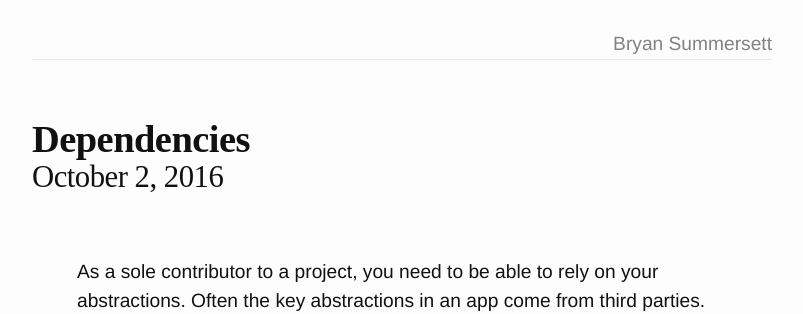
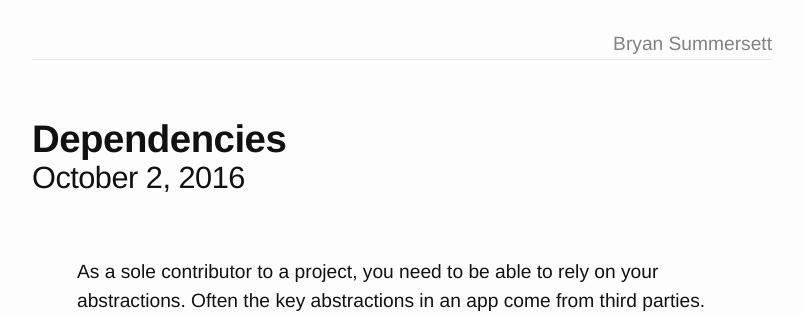
Before and after one commit to bryansum/bsumm.net, a Jekyll site: the page built from index.html, in a window 1280 px wide. Shown: the top 314 px of the page, without its empty margins (238-1041 px from the left). Built offline with Jekyll 4.4.1, drawn with Linux system fonts in a browser that asks for light colours.

Commit message:
Tweaking headline font

```diff
--- a/_sass/_layout.scss
+++ b/_sass/_layout.scss
@@ -49,7 +49,8 @@
 }
 
 .post-title {
-	font-family: "SF UI Display";
+	font-family: system-headline, -apple-system-headline, BlinkMacSystemHeadlineFont,
+      "Helvetica Neue", "Lucida Grande";
     font-weight: 600;
     font-size: 2em;
     margin-bottom: 0;
```
